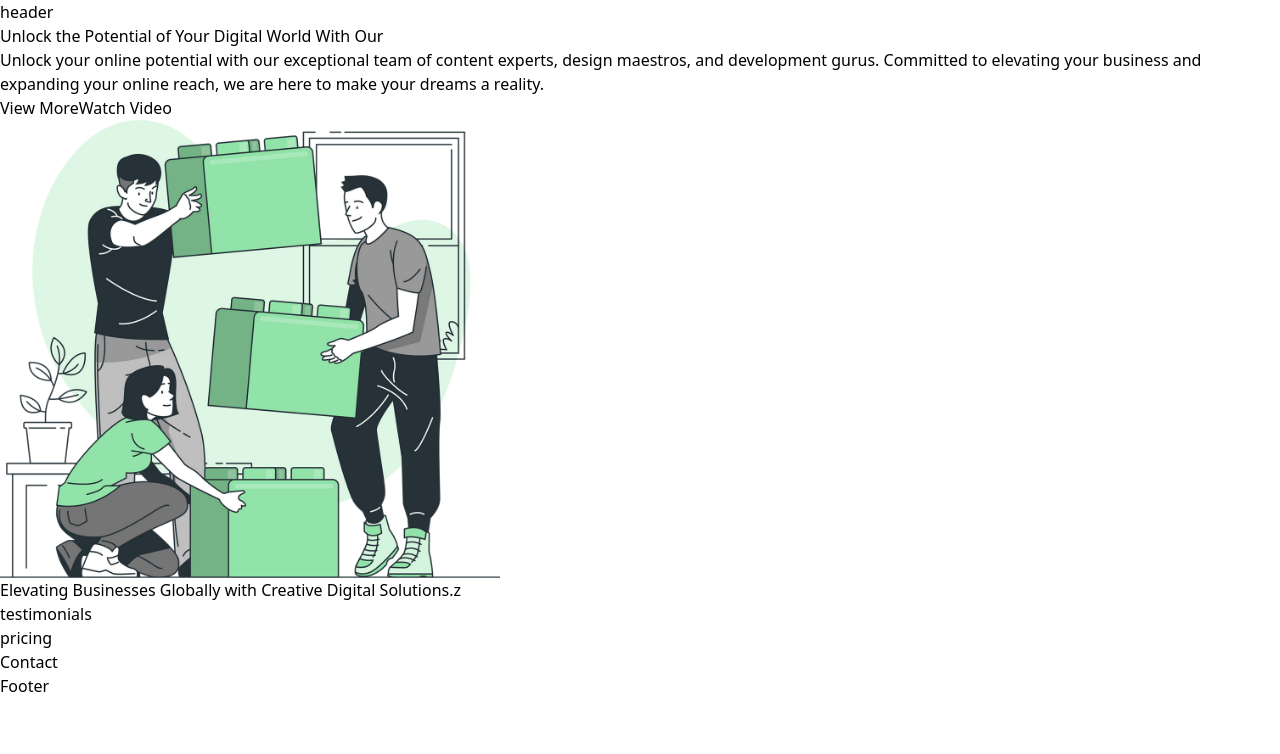
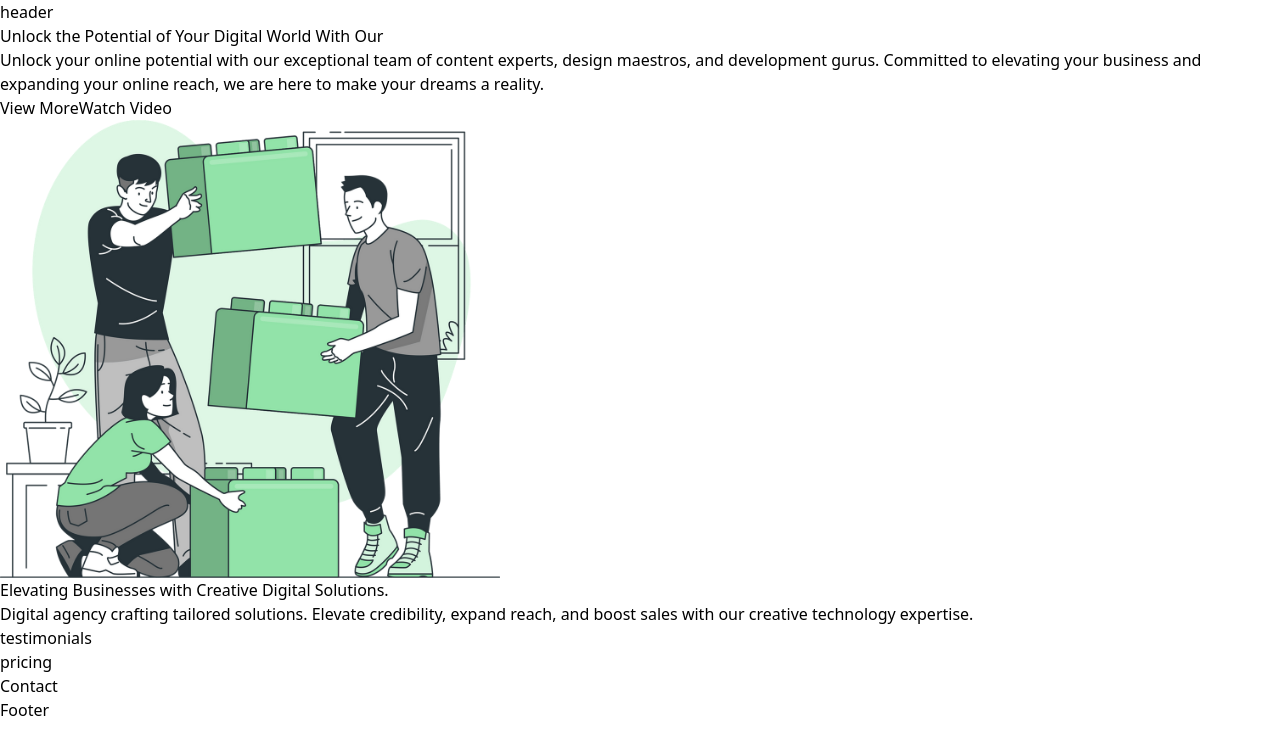
Before and after one commit to LincolinAngaya/LinkAgency, a React (Vite) app in the folder linkagency/: page / in a window 1280 px wide. Shown: the top 754 px of the page. Built offline with nearby package versions, Linux system fonts and the light colour scheme.

Commit message:
ADD description

```diff
--- a/linkagency/src/Section/About.jsx
+++ b/linkagency/src/Section/About.jsx
@@ -4,7 +4,8 @@ function About() {
   return (
  <section id='services' className='w-full bg-slate-200 flex flex-col lg:flex-row gap-10 h-fit px-7 py-4 lg:px-12'>
  <div className='flex justify-center items-start flex-col gap-8 lg:w-1/2'>
- <h1 className='text-green-800 font-bold text-6x1'> Elevating Businesses Globally with Creative Digital Solutions.z</h1>
+ <h1 className='text-green-800 font-bold text-6x1'> Elevating Businesses with Creative Digital Solutions.</h1>
+ <p className='text-slate-05 text-2x1'>Digital agency crafting tailored solutions. Elevate credibility, expand reach, and boost sales with our creative technology expertise.</p>
  </div>
  </section>
   )
```
